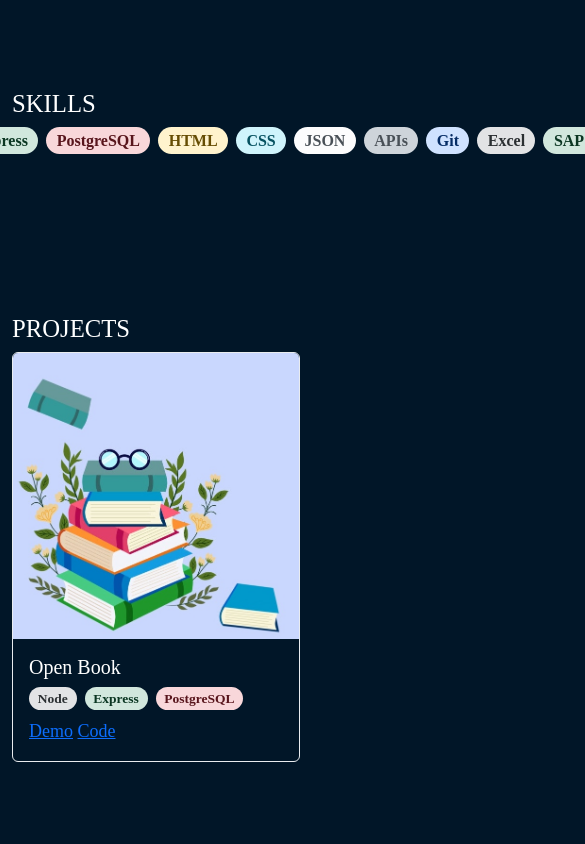
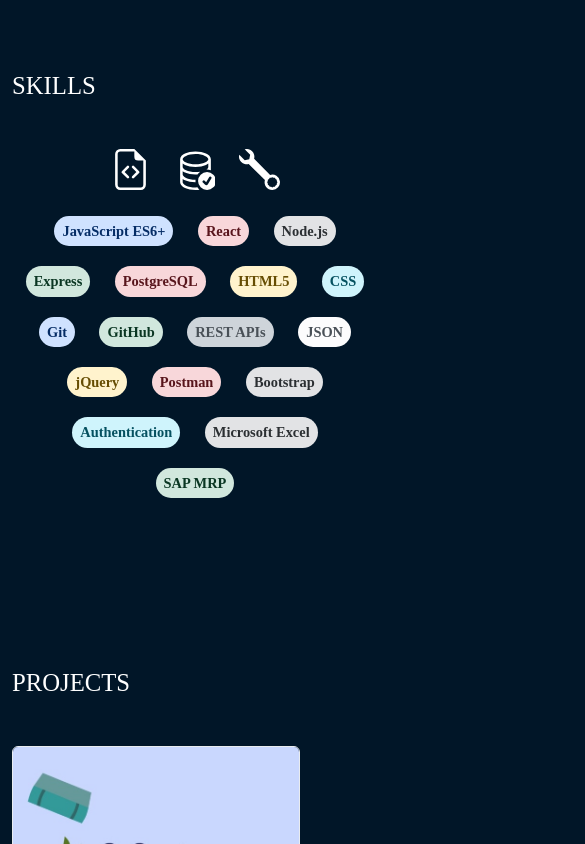
Before and after one commit to Nadia-Kadri/Nadia-Kadri, a plain HTML site: page index.html in a window 390 px wide. Shown: the part 1156-2000 px from the top of the page, 585 px wide, since content can reach past the window. Drawn offline with nearby package versions, Linux system fonts and the light colour scheme.

Commit message:
Add SVGs to skills section, add styling to headings and skill-items, create new media query, add window event listener to insert a bottom border for the navbar on scroll

```diff
--- a/assets/css/main.css
+++ b/assets/css/main.css
@@ -1,14 +1,17 @@
 body {
   font-family: 'Times New Roman', Times, serif;
+  /* font-family: sans-serif; */
   background-color: #011628;
   color: #ffffff;
   font-size: 18px;
 }
 
+/* Navbar */
 nav {
   background-color: #011628;
 }
 
+/* Sections padding */
 #home {
   padding-top: 216px;
 }
@@ -21,10 +24,23 @@ nav {
   padding-bottom: 160px;
 }
 
-.skill-item {
-  font-size: 1rem;
+/* Home */
+#home h1 {
+  font-size: 48px;
 }
 
+#home h5 {
+  font-size: 24px;
+}
+
+/* Skills */
+.skill-item {
+  font-size: .9rem;
+  margin: 10px;
+  padding: 8px;
+}
+
+/* Projects */
 .card {
   background-color: #011628;
 }
@@ -33,8 +49,16 @@ nav {
   color: #ffffff;
 }
 
+/* Media queries */
 @media (min-width: 1200px) {
   .container-media-query {
     width: 83.33%;
   }
 }
+
+@media (max-width: 992px) {
+  #home {
+    text-align: center;
+    padding-top: 140px;
+  }
+}
--- a/assets/js/main.js
+++ b/assets/js/main.js
@@ -1,3 +1,13 @@
 const contactButtons = document.querySelectorAll(".contact");
+const navbar = document.querySelector(".navbar");
 
-contactButtons.forEach(button => button.addEventListener("click", () => window.location.href = "mailto:nadiagrace96@gmail.com"));
+// Event Listeners
+contactButtons.forEach(button => {
+  button.addEventListener("click", () => {
+    window.location.href = "mailto:nadiagrace96@gmail.com";
+  });
+});
+
+window.addEventListener("scroll", () => {
+  window.scrollY === 0 ? navbar.classList.remove("border-bottom") : navbar.classList.add("border-bottom");
+});
--- a/index.html
+++ b/index.html
@@ -49,7 +49,7 @@
         <img class="img-fluid" src="assets/images/memoji.png" alt="memoji" width="400px">
       </div>
       <div class="col-lg-7">
-        <h1>NADIA KADRI</h1>
+        <h1><span>NADIA</span> KADRI</h1>
         <h5>FULL STACK SOFTWARE ENGINEER</h5>
         <hr>
         <p>As a software engineer, I am passionate about building innovative solutions to complex problems. Before transitioning to this field, I worked in finance analytics for several years, where I honed my critical thinking skills and developed a genuine enthusiasm for teamwork. I bring a positive and encouraging approach to collaboration, thriving in environments where I can work with others to navigate intricate challenges. Committed to continuous learning and growth, I am eager to contribute my varied skill set to make a meaningful impact through technology.</p>
@@ -61,31 +61,60 @@
 
   <!-- Skills -->
   <section id="skills">
-    <h2>SKILLS</h2>
-    <div class="d-flex gap-2 justify-content-center">
-      <span class="badge bg-primary-subtle text-primary-emphasis rounded-pill skill-item">JavaScript ES6+</span>
-      <span class="badge bg-secondary-subtle text-secondary-emphasis rounded-pill skill-item">Node</span>
-      <span class="badge bg-success-subtle text-success-emphasis rounded-pill skill-item">Express</span>
-      <span class="badge bg-danger-subtle text-danger-emphasis rounded-pill skill-item">PostgreSQL</span>
-      <span class="badge bg-warning-subtle text-warning-emphasis rounded-pill skill-item">HTML</span>
-      <span class="badge bg-info-subtle text-info-emphasis rounded-pill skill-item">CSS</span>
-      <span class="badge bg-light-subtle text-light-emphasis rounded-pill skill-item">JSON</span>
-      <span class="badge bg-dark-subtle text-dark-emphasis rounded-pill skill-item">APIs</span>
-      <span class="badge bg-primary-subtle text-primary-emphasis rounded-pill skill-item">Git</span>
-      <span class="badge bg-secondary-subtle text-secondary-emphasis rounded-pill skill-item">Excel</span>
-      <span class="badge bg-success-subtle text-success-emphasis rounded-pill skill-item">SAP MRP</span>
+    <h2 class="mb-5">SKILLS</h2>
+    <div class="row justify-content-center text-center">
+      <div class="col-2">
+        <svg xmlns="http://www.w3.org/2000/svg" width="85" height="85" fill="currentColor" class="bi bi-file-earmark-code img-fluid" viewBox="0 0 16 16">
+          <path d="M14 4.5V14a2 2 0 0 1-2 2H4a2 2 0 0 1-2-2V2a2 2 0 0 1 2-2h5.5zm-3 0A1.5 1.5 0 0 1 9.5 3V1H4a1 1 0 0 0-1 1v12a1 1 0 0 0 1 1h8a1 1 0 0 0 1-1V4.5z"/>
+          <path d="M8.646 6.646a.5.5 0 0 1 .708 0l2 2a.5.5 0 0 1 0 .708l-2 2a.5.5 0 0 1-.708-.708L10.293 9 8.646 7.354a.5.5 0 0 1 0-.708m-1.292 0a.5.5 0 0 0-.708 0l-2 2a.5.5 0 0 0 0 .708l2 2a.5.5 0 0 0 .708-.708L5.707 9l1.647-1.646a.5.5 0 0 0 0-.708"/>
+        </svg>
+      </div>
+      <div class="col-2">
+        <svg xmlns="http://www.w3.org/2000/svg" width="85" height="85" fill="currentColor" class="bi bi-database-check img-fluid" viewBox="0 0 16 16">
+          <path d="M12.5 16a3.5 3.5 0 1 0 0-7 3.5 3.5 0 0 0 0 7m1.679-4.493-1.335 2.226a.75.75 0 0 1-1.174.144l-.774-.773a.5.5 0 0 1 .708-.708l.547.548 1.17-1.951a.5.5 0 1 1 .858.514"/>
+          <path d="M12.096 6.223A5 5 0 0 0 13 5.698V7c0 .289-.213.654-.753 1.007a4.5 4.5 0 0 1 1.753.25V4c0-1.007-.875-1.755-1.904-2.223C11.022 1.289 9.573 1 8 1s-3.022.289-4.096.777C2.875 2.245 2 2.993 2 4v9c0 1.007.875 1.755 1.904 2.223C4.978 15.71 6.427 16 8 16c.536 0 1.058-.034 1.555-.097a4.5 4.5 0 0 1-.813-.927Q8.378 15 8 15c-1.464 0-2.766-.27-3.682-.687C3.356 13.875 3 13.373 3 13v-1.302c.271.202.58.378.904.525C4.978 12.71 6.427 13 8 13h.027a4.6 4.6 0 0 1 0-1H8c-1.464 0-2.766-.27-3.682-.687C3.356 10.875 3 10.373 3 10V8.698c.271.202.58.378.904.525C4.978 9.71 6.427 10 8 10q.393 0 .774-.024a4.5 4.5 0 0 1 1.102-1.132C9.298 8.944 8.666 9 8 9c-1.464 0-2.766-.27-3.682-.687C3.356 7.875 3 7.373 3 7V5.698c.271.202.58.378.904.525C4.978 6.711 6.427 7 8 7s3.022-.289 4.096-.777M3 4c0-.374.356-.875 1.318-1.313C5.234 2.271 6.536 2 8 2s2.766.27 3.682.687C12.644 3.125 13 3.627 13 4c0 .374-.356.875-1.318 1.313C10.766 5.729 9.464 6 8 6s-2.766-.27-3.682-.687C3.356 4.875 3 4.373 3 4"/>
+        </svg>
+      </div>
+      <div class="col-2">
+        <svg xmlns="http://www.w3.org/2000/svg" width="85" height="85" fill="currentColor" class="bi bi-wrench img-fluid" viewBox="0 0 16 16">
+          <path d="M.102 2.223A3.004 3.004 0 0 0 3.78 5.897l6.341 6.252A3.003 3.003 0 0 0 13 16a3 3 0 1 0-.851-5.878L5.897 3.781A3.004 3.004 0 0 0 2.223.1l2.141 2.142L4 4l-1.757.364zm13.37 9.019.528.026.287.445.445.287.026.529L15 13l-.242.471-.026.529-.445.287-.287.445-.529.026L13 15l-.471-.242-.529-.026-.287-.445-.445-.287-.026-.529L11 13l.242-.471.026-.529.445-.287.287-.445.529-.026L13 11z"/>
+        </svg>
+      </div>
+    </div>
+
+    <div class="row justify-content-center text-center mt-3">
+      <div class="col-sm-8">
+        <p class="badge bg-primary-subtle text-primary-emphasis rounded-pill skill-item">JavaScript ES6+</p>
+        <p class="badge bg-danger-subtle text-danger-emphasis rounded-pill skill-item">React</p>
+        <p class="badge bg-secondary-subtle text-secondary-emphasis rounded-pill skill-item">Node.js</p>
+        <p class="badge bg-success-subtle text-success-emphasis rounded-pill skill-item">Express</p>
+        <p class="badge bg-danger-subtle text-danger-emphasis rounded-pill skill-item">PostgreSQL</p>
+        <p class="badge bg-warning-subtle text-warning-emphasis rounded-pill skill-item">HTML5</p>
+        <p class="badge bg-info-subtle text-info-emphasis rounded-pill skill-item">CSS</p>
+        <p class="badge bg-primary-subtle text-primary-emphasis rounded-pill skill-item">Git</p>
+        <p class="badge bg-success-subtle text-success-emphasis rounded-pill skill-item">GitHub</p>
+        <p class="badge bg-dark-subtle text-dark-emphasis rounded-pill skill-item">REST APIs</p>
+        <p class="badge bg-light-subtle text-light-emphasis rounded-pill skill-item">JSON</p>
+        <p class="badge bg-warning-subtle text-warning-emphasis rounded-pill skill-item">jQuery</p>
+        <p class="badge bg-danger-subtle text-danger-emphasis rounded-pill skill-item">Postman</p>
+        <p class="badge bg-secondary-subtle text-secondary-emphasis rounded-pill skill-item">Bootstrap</p>
+        <p class="badge bg-info-subtle text-info-emphasis rounded-pill skill-item">Authentication</p>
+        <p class="badge bg-secondary-subtle text-secondary-emphasis rounded-pill skill-item">Microsoft Excel</p>
+        <p class="badge bg-success-subtle text-success-emphasis rounded-pill skill-item">SAP MRP</p>
+      </div>
     </div>
   </section>
 
   <!-- Projects -->
   <section id="projects">
-    <h2>PROJECTS</h2>
+    <h2 class="mb-5">PROJECTS</h2>
     <div class="card border-light-subtle" style="width: 18rem;">
       <img class="card-img-top img-fluid" src="assets/images/open-book.jpg" alt="open-book">
       <div class="card-body">
         <h5 class="card-title">Open Book</h5>
-        <div class="d-flex gap-2 justify-content-start mb-2">
-          <span class="badge bg-secondary-subtle text-secondary-emphasis rounded-pill">Node</span>
+        <div class="mb-2">
+          <span class="badge bg-primary-subtle text-primary-emphasis rounded-pill">JavaScript ES6+</span>
+          <span class="badge bg-secondary-subtle text-secondary-emphasis rounded-pill">Node.js</span>
           <span class="badge bg-success-subtle text-success-emphasis rounded-pill">Express</span>
           <span class="badge bg-danger-subtle text-danger-emphasis rounded-pill">PostgreSQL</span>
         </div>
@@ -97,8 +126,8 @@
 
   <!-- Contact -->
   <section id="contact">
-    <h2>CONTACT</h2>
-    <p>If you're interested in working together, let's chat!</p>
+    <h2 class="mb-5">CONTACT</h2>
+    <p>Interested in working together? Let's chat!</p>
     <button class="btn btn-secondary contact" type="submit">Send An Email</button>
   </section>
 </div>
```
